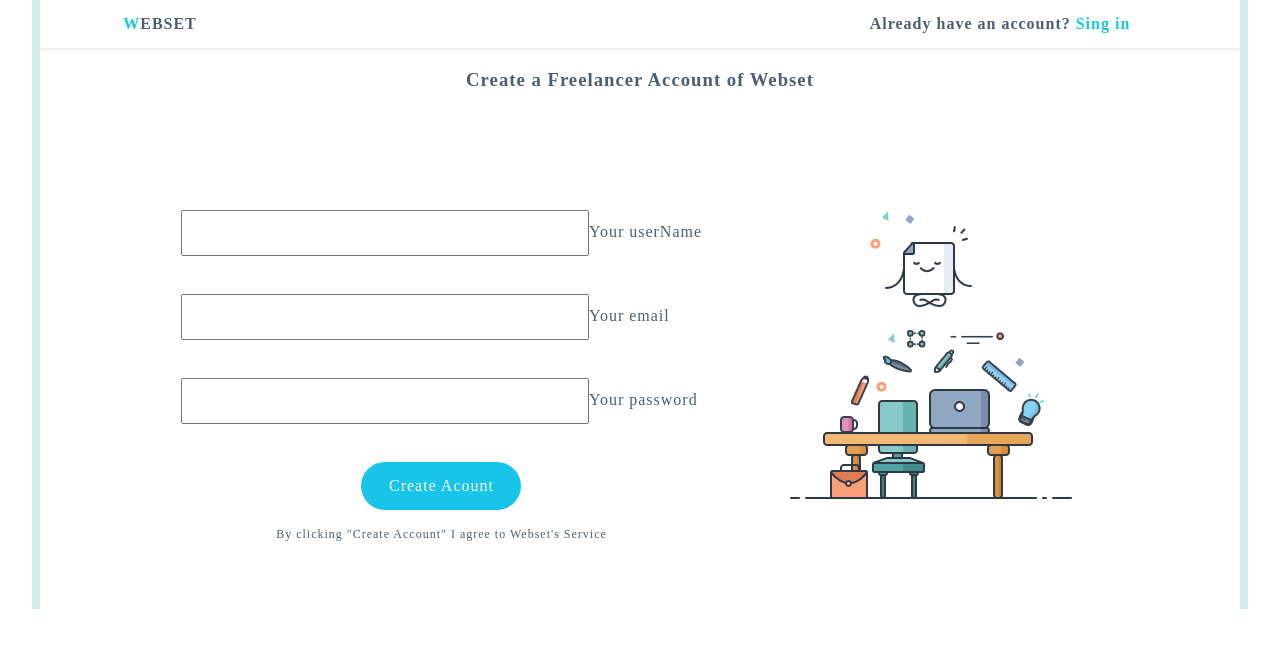
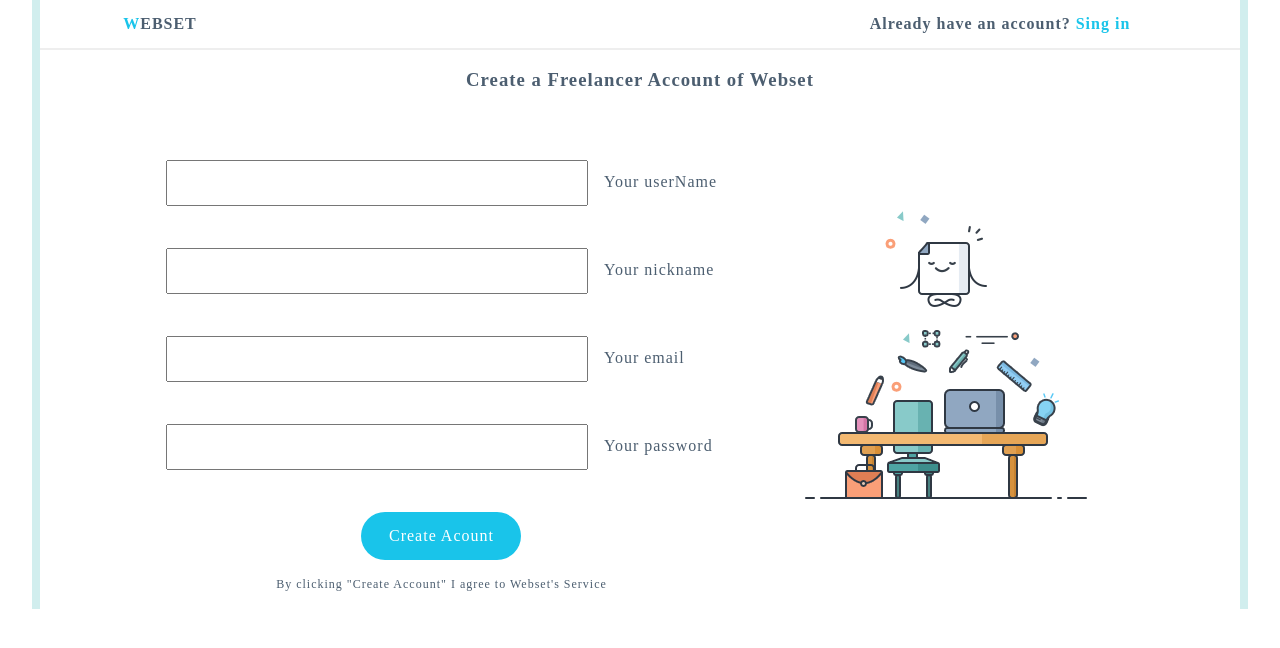
Before and after one commit to dyggod/Web-Set, an Angular app: page /login in a window 1280 px wide. Shown: the top 648 px of the page. Built offline with nearby package versions, Linux system fonts and the light colour scheme; what primeng would draw is missing.

Commit message:
完善登录页样式

```diff
--- a/src/app/page/login/login.component.html
+++ b/src/app/page/login/login.component.html
@@ -21,25 +21,53 @@
         <div class="userName">
           <div>
             <span class="ui-float-label">
-              <input id="float-input1" type="text" [(ngModel)]="userName" size="30" pInputText>
-              <label for="float-input">Your userName</label>
+              <input id="float-input1" type="text" [(ngModel)]="userRegisterInfo.userName" size="30" pInputText>
+              <label for="float-input1">Your userName</label>
             </span>
+          </div>
+          <div class="wran">
+            <div class="text-vertical-center" *ngIf="wranInfoList.userName">
+              userName is empty!
+            </div>
+          </div>
+        </div>
+        <div class="userName">
+          <div>
+            <span class="ui-float-label">
+              <input id="float-input2" type="text" [(ngModel)]="userRegisterInfo.userNickname" size="30" pInputText>
+              <label for="float-input2">Your nickname</label>
+            </span>
+          </div>
+          <div class="wran">
+            <div class="text-vertical-center" *ngIf="wranInfoList.userNickname">
+              userNickname is empty!
+            </div>
           </div>
         </div>
         <div class="passWord">
           <div>
             <span class="ui-float-label">
-              <input id="float-input2" type="text" [(ngModel)]="userEmail" size="30" pInputText>
-              <label for="float-input">Your email</label>
+              <input id="float-input3" type="text" [(ngModel)]="userRegisterInfo.userEmail" size="30" pInputText>
+              <label for="float-input3">Your email</label>
             </span>
+          </div>
+          <div class="wran">
+            <div class="text-vertical-center" *ngIf="wranInfoList.userEmail">
+              userEmail is empty!
+            </div>
           </div>
         </div>
         <div class="confirmPassword">
           <div>
             <span class="ui-float-label">
-              <input id="float-input3" type="password" [(ngModel)]="passWord" size="30" pInputText pPassword>
-              <label for="float-input">Your password</label>
+              <input id="float-input4" type="password" [(ngModel)]="userRegisterInfo.password" size="30" pInputText pPassword>
+              <label for="float-input4">Your password</label>
             </span>
+          </div>
+          <div class="wran">
+            <div class="text-vertical-center" *ngIf="wranInfoList.password">
+              password is empty!
+            </div>
           </div>
         </div>
         <div class="submit flex-center">
--- a/src/app/page/login/login.component.scss
+++ b/src/app/page/login/login.component.scss
@@ -33,12 +33,27 @@ div.login-header{
   height: 10%;
 }
 div.login-main{
-  height: 60%;
+  height: 80%;
   flex-direction: column;
   justify-content: space-between;
   input{
     width: 25rem;
     height: 2.5rem;
+    padding-left: 1rem;
+  }
+  label{
+    padding-left: 1rem;
+  }
+  div.wran{
+    height: 2rem;
+    div{
+      width: 100%;
+      height: 100%;
+      font-size: 12px;
+      background-color: #f8b7bd;
+      border-radius: 3px;
+      padding-left: 1rem;
+    }
   }
   div.register-button{
     width: 10rem;
--- a/src/app/page/login/login.component.ts
+++ b/src/app/page/login/login.component.ts
@@ -9,57 +9,68 @@ import { HttpClientModule, HttpClient } from '@angular/common/http';
   styleUrls: ['./login.component.scss']
 })
 export class LoginComponent implements OnInit {
-  userName: string = "";
-  userEmail: string = "";
-  passWord: string = "";
+  userRegisterInfo: {} = {
+    userName: "",
+    userNickname: "",
+    userEmail: "",
+    password: ""
+  };
+  wranInfoList: {} = {
+    userName: false,
+    userNickname: "",
+    userEmail: "",
+    password: ""
+  };
   constructor(
     private commonService: CommonAxiosService,
     private router: Router,
     public store: CommonStoreService,
     private http: HttpClient
   ) { }
-  register() {
-    console.log(this.userName);
-    console.log(this.userEmail);
-    console.log(this.passWord);
-    alert("register success!");
-    //TODO: 换成注册接口
-    var url: string = this.commonService.baseUrl + "/WebSet/registered";
-    this.commonService.service({
-      url: url,
-      method: "POST",
-      data: {
-        account: "123",
-        password: "123",
-        nameMail: "123"
-      }
-    })
-    .then(({data}) => {
-      console.log(data);
-      let isSuccess: boolean = true;
-      if (isSuccess) {
-        let userRegisterInfo: {} = {
-          userName: this.userName,
-          passWord: this.passWord
-        };
-        localStorage.userRegisterInfo = JSON.stringify(userRegisterInfo);
-        this.store.changeLoaginStatus(true);
-        this.router.navigate(["/home"])
-      } else {
-        alert("register false!")
-      }
-    })
-    console.log(this.commonService.baseUrl);
-    // var data: {} ={
-    //   account: "123",
-    //   password: "123",
-    //   nameMail: "123"
-    // };
-    // this.http.post(url, data).subscribe(data => {
-    //   console.log(data);
-    // })
-  }
   ngOnInit() {
 
   }
+  register() {
+    this.verifyEmptyInput();
+    // var url: string = this.commonService.baseUrl + "/WebSet/registered";
+    // this.commonService.service({
+    //   url: url,
+    //   method: "POST",
+    //   data: {
+    //     account: this.userRegisterInfo["uesrName"],
+    //     password: this.userRegisterInfo["password"],
+    //     name: this.userRegisterInfo["userNickname"],
+    //     mail: this.userRegisterInfo["userEmail"]
+    //   }
+    // })
+    // .then(({data}) => {
+    //   console.log(data);
+    //   let isSuccess: boolean = data.isSuccess;
+    //   if (isSuccess) {
+    //     let userRegisterInfo: {} = {
+    //       account: this.userRegisterInfo["uesrName"],
+    //       password: this.userRegisterInfo["password"],
+    //     };
+    //     localStorage.userRegisterInfo = JSON.stringify(userRegisterInfo);
+    //     localStorage.webset_token = data.data;
+    //     this.store.changeLoaginStatus(true);
+    //     this.router.navigate(["/home"])
+    //   } else {
+    //     alert("register false!")
+    //   }
+    // })
+    // console.log(this.commonService.baseUrl);
+  }
+  verifyEmptyInput() {
+    console.log(this.userRegisterInfo);
+    for (let key2 in this.wranInfoList) {
+      this.wranInfoList[key2] = false;
+    }
+    for (let key in this.userRegisterInfo) {
+      if (this.userRegisterInfo[key] === "") {
+        this.wranInfoList[key] = true;
+        return
+      }
+    }
+  }
 }
```
